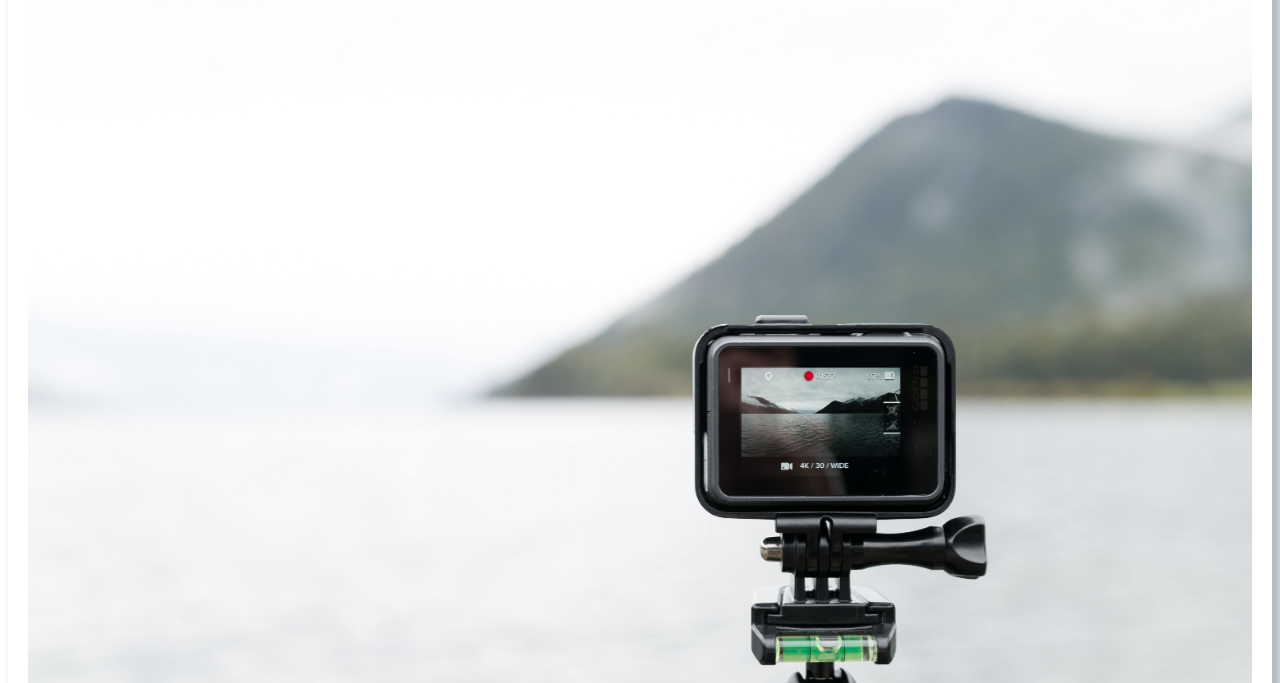
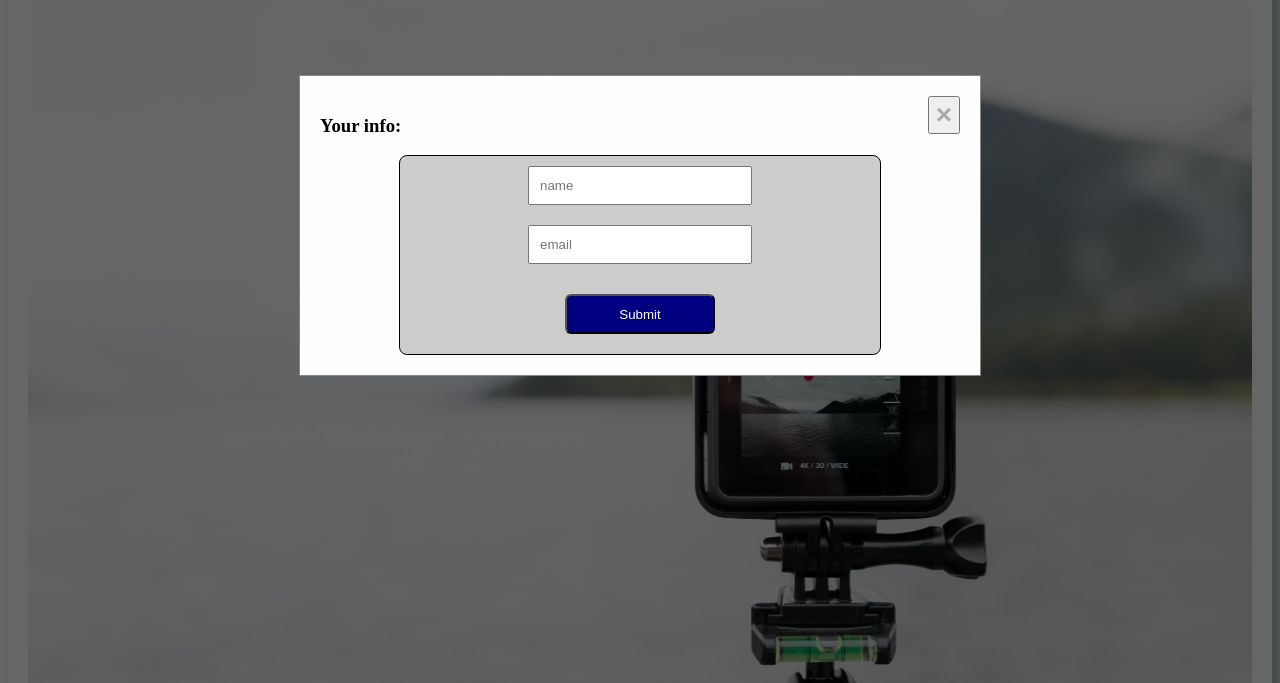
Before and after one commit to codelaborators-fall-22/front-end-demo-AlliFolluo, a plain HTML site: page index.html in a window 1280 px wide. Both pictures are taken after a click on the button "Book Now". Shown: the part 117-800 px from the top of the page. Drawn offline with Linux system fonts and the light colour scheme.

Commit message:
Create javascript modal functionality

```diff
--- a/index.html
+++ b/index.html
@@ -19,13 +19,13 @@
                 <a href="#">Services</a>
                 <a href="#">Portfolio</a>
                 <a href="#">Contact Us</a>
-                <button class="SecondaryBtn">Book Now</button>
+                <button id="bookNowBtn" class="SecondaryBtn">Book Now</button>
             </nav>
         </header>
         <img src="assets/hero.jpg" alt="image of a camera looking at mountains" class="heroImg">
         <div class="main">
             <div class="contentContainer">
-                <button class="aboutUsBtn">---About Us---</button>
+                <button class="aboutUsBtn">--- About Us ---</button>
                 <h1>We Are Offering The Best <span>Photography</span> Services For You</h1>
                 <p>Lorem ipsum dolor sit, amet consectetur adipisicing elit. Porro esse quas iusto fugit vero veniam
                     quasi repudiandae, sunt fugiat ipsum quae nesciunt non eos eius sapiente dolor quidem dolorum unde!
@@ -35,6 +35,21 @@
             <img src="assets/cameras.jpg" alt="image of cameras" class="contentImg">
         </div>
     </div>
+    <div id="bookNowModal" class="modal">
+        <div class="modal-content">
+          <button class="close">&times;</button>
+          <h3>Your info:</h3>
+          <div class="inputContainer">
+            <input id="nameInput" type="text" placeholder="name">
+            <input id="emailInput" type="text" placeholder="email">
+            <button class="submitBtn">Submit</button>
+          </div>
+        </div>
+    </div>
+
+
+
+<script src="./index.js"></script>
 </body>
 
 </html>
--- /dev/null
+++ b/index.js
@@ -0,0 +1,30 @@
+const bookNowModal = document.querySelector('#bookNowModal')
+const closeModalBtn = document.querySelector('.close');
+const nameInput = document.querySelector('#nameInput');
+const emailImput = document.querySelector('#emailInput');
+const submitBtn = document.querySelector('.submitBtn');
+const bookNowBtn = document.querySelector('#bookNowBtn');
+
+openModal();
+closeModal();
+submitFormData();
+
+function openModal(){
+    bookNowBtn.addEventListener('click', ()=>{
+        bookNowModal.style.display = 'block';
+    });
+}
+
+function closeModal(){
+    closeModalBtn.addEventListener('click', ()=>{
+        bookNowModal.style.display = 'none';
+    });
+}
+
+function submitFormData(){
+    submitBtn.addEventListener('click', ()=>{
+        const nameInfo = nameInput.value;
+        const emailInfo = emailInput.value;
+        console.log('Sending...', nameInfo,emailInfo);
+    });
+}
--- a/style.css
+++ b/style.css
@@ -1,7 +1,7 @@
 /* selector with key-value pairs */
 
 .container {
-    box-shadow: 6px 5px 7px 3px rgba(150,166,168,0.75);
+    box-shadow: 6px 5px 7px 3px rgba(150, 166, 168, 0.75);
     margin: auto;
     max-width: 1400px;
     padding: 20px;
@@ -31,7 +31,7 @@ header img {
 }
 
 
-nav a{
+nav a {
     color: #033c64;
     font-size: 18px;
     font-family: 'Gill Sans', 'Gill Sans MT', Calibri, 'Trebuchet MS', sans-serif;
@@ -40,7 +40,7 @@ nav a{
     text-decoration: none;
 }
 
-nav button{
+nav button {
     background-color: white;
     border: 1px solid #033c64;
     border-radius: 8px;
@@ -64,30 +64,32 @@ nav button{
     margin: auto;
 }
 
-.contentContainer{
+.contentContainer {
     padding: 0 80px;
 }
 
-.contentContainer h1{
+.contentContainer h1 {
     color: #033c64;
-    font-family:sans-serif;
+    font-family: sans-serif;
 
 }
 
 .contentContainer p {
     color: grey;
-    font-family:'Gill Sans', 'Gill Sans MT', Calibri, 'Trebuchet MS', sans-serif;
+    font-family: 'Gill Sans', 'Gill Sans MT', Calibri, 'Trebuchet MS', sans-serif;
     font-style: italic;
 }
 
 .contentContainer span {
     color: #0a9598;
+    font-style: italic;
 
 }
+
 .aboutUsBtn {
     background-color: #67074e;
     border: 1px solid whitesmoke;
-    border-radius: 0px;
+    border-radius: 5px;
     color: whitesmoke;
     font-family: 'Gill Sans', 'Gill Sans MT', Calibri, 'Trebuchet MS', sans-serif;
     font-size: 18px;
@@ -107,7 +109,7 @@ nav button{
     height: 40px;
 }
 
-@media screen and (max-width: 750px){
+@media screen and (max-width: 750px) {
     header {
         flex-direction: column;
     }
@@ -117,12 +119,73 @@ nav button{
         flex-direction: column;
         align-items: center;
     }
+
     .main {
         display: flex;
         flex-direction: column;
         align-items: center;
     }
+
     .contentImg {
         margin: 50px 0;
     }
 }
+
+.modal {
+    display: none;
+    position: fixed;
+    z-index: 1;
+    left: 0;
+    top: 0;
+    width: 100%;
+    height: 100%;
+    overflow: auto;
+    background-color: rgba(0, 0, 0, 0.6);
+  }
+
+.modal-content {
+    background-color: #fefefe;
+    margin: 15% auto;
+    padding: 20px;
+    border: 1px solid #888;
+    width: 50%;
+  }
+
+  .close {
+    color: #aaa;
+    float: right;
+    font-size: 28px;
+    font-weight: bold;
+  }
+
+  .close:hover,
+  .close:focus {
+    color: black;
+    cursor: pointer;
+  }
+
+  .inputContainer {
+    display: flex;
+    flex-direction: column;
+    align-items: center;
+    width: 75%;
+    margin: auto;
+    border: 1px solid black;
+    background-color: #ccc;
+    border-radius: 8px;
+  }
+
+  .inputContainer input {
+    width: 200px;
+    padding: 10px;
+    margin: 10px;
+  }
+
+  .inputContainer button {
+    width: 150px;
+    color: white;
+    background-color: navy;
+    border-radius: 6px;
+    margin: 20px;
+    height: 40px;
+  }
```
